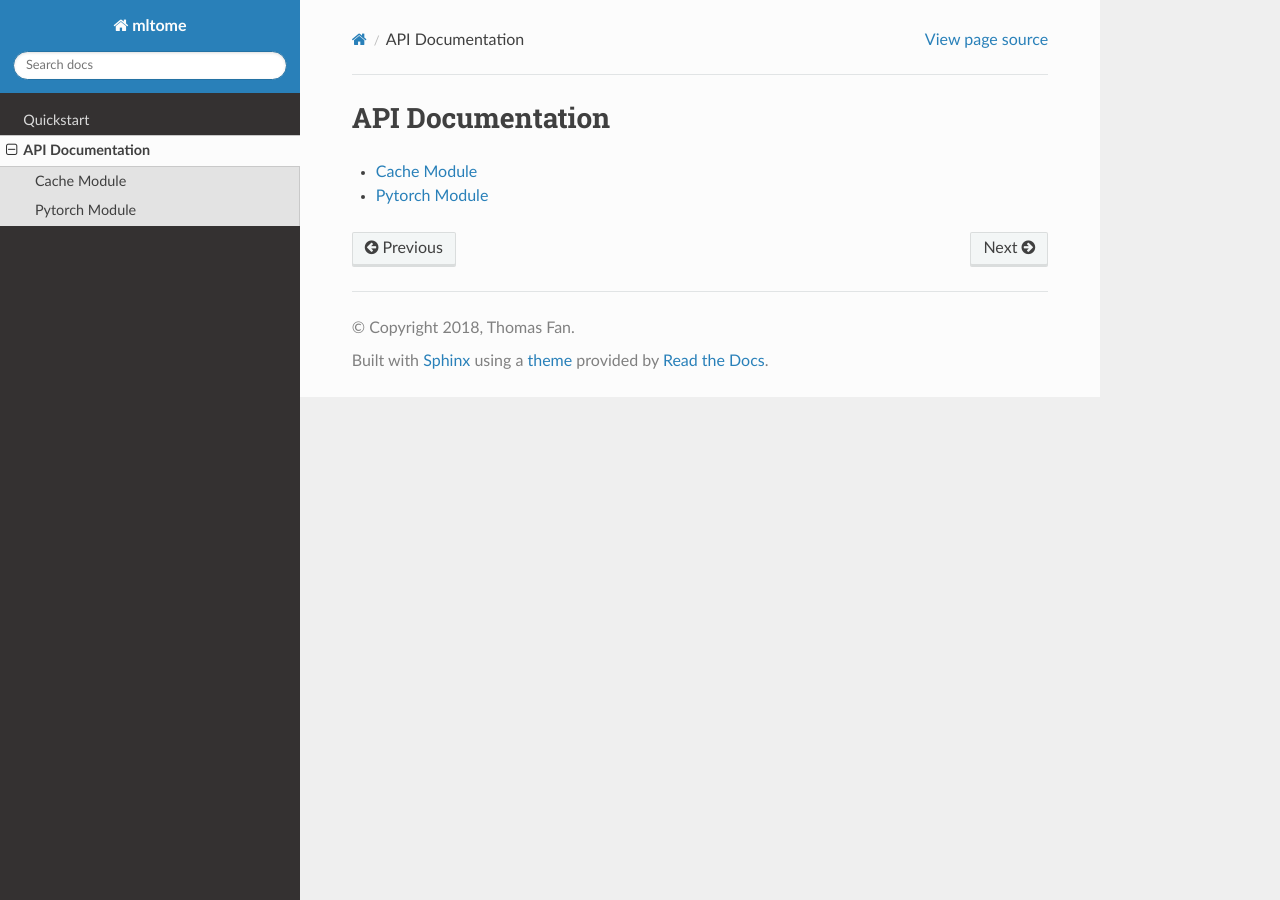
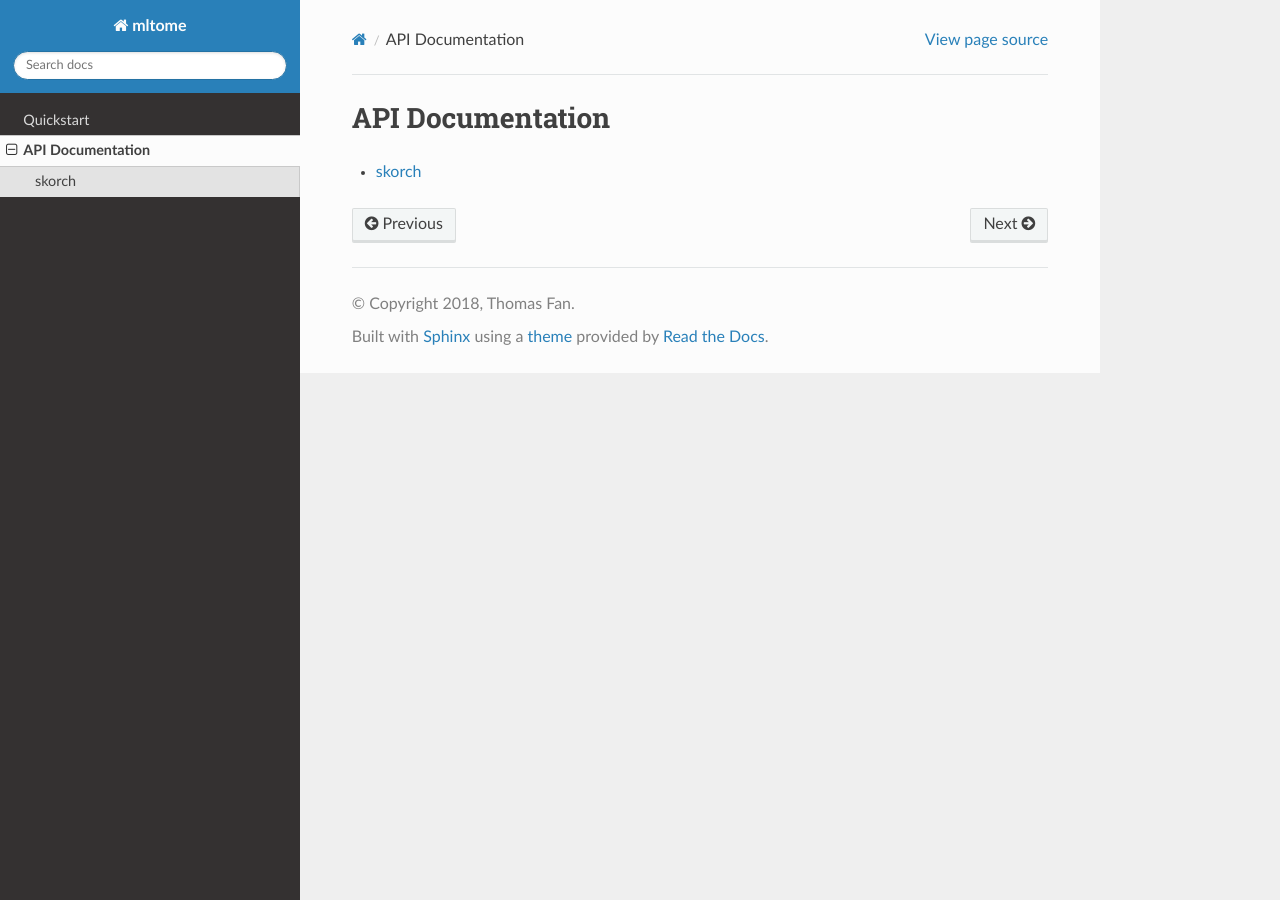
Before and after one commit to thomasjpfan/mltome, a Sphinx documentation site: the page built from docs/apidoc.rst, in a window 1280 px wide. Built offline with Sphinx 7.4.7 and the Read the Docs theme 2.0.0, drawn with Linux system fonts in a browser that asks for light colours.

Commit message:
DOC: Update

```diff
--- a/docs/apidoc.rst
+++ b/docs/apidoc.rst
@@ -4,5 +4,4 @@ API Documentation
 .. toctree::
     :maxdepth: 1
 
-    cache
-    pytorch
+    skorch
--- a/docs/cache.rst
+++ /dev/null
@@ -1,5 +0,0 @@
-Cache Module
-============
-
-.. automodule:: mltome.cache
-    :members:
--- a/docs/pytorch.rst
+++ /dev/null
@@ -1,5 +0,0 @@
-Pytorch Module
-==============
-
-.. automodule:: mltome.pytorch
-    :members:
--- /dev/null
+++ b/docs/skorch.rst
@@ -0,0 +1,5 @@
+skorch
+======
+
+.. automodule:: mltome.skorch
+    :members:
```
Also changed, not shown: 1 other file.
